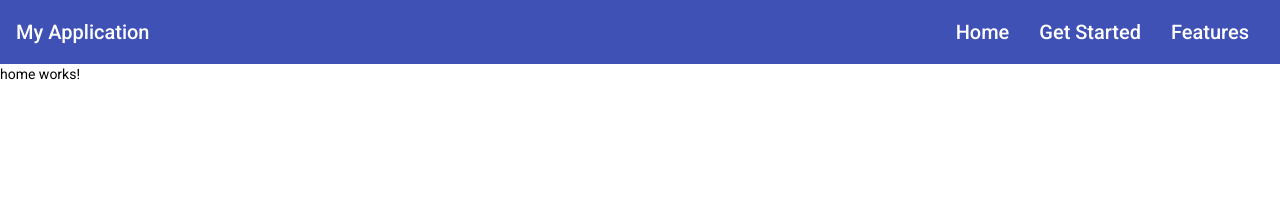
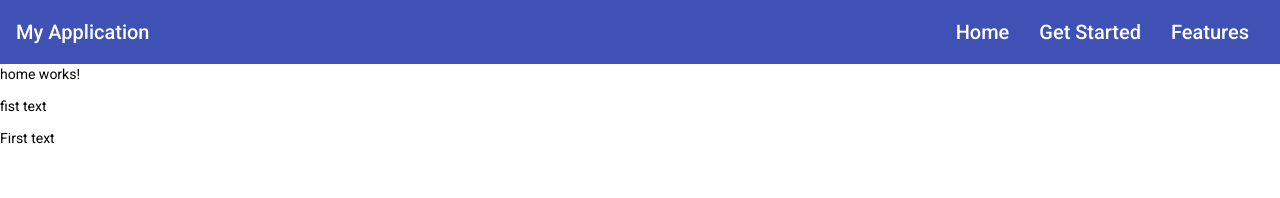
Before and after one commit to bngams/ngsample-2012, an Angular app: page /1/home in a window 1280 px wide. Shown: the top 198 px of the page. Built offline with nearby package versions, Linux system fonts and the light colour scheme.

Commit message:
param condition in template

```diff
--- a/src/app/components/home/home.component.html
+++ b/src/app/components/home/home.component.html
@@ -1 +1,8 @@
 <p>home works!</p>
+<p>{{ param ? 'fist text' : 'second text' }}</p>
+<p *ngIf="param else otherTemplate">
+    First text
+</p>
+<ng-template #otherTemplate>
+    second text
+</ng-template>
--- a/src/app/components/home/home.component.ts
+++ b/src/app/components/home/home.component.ts
@@ -7,6 +7,7 @@ import { ActivatedRoute } from '@angular/router';
   styleUrls: ['./home.component.scss']
 })
 export class HomeComponent implements OnInit {
+  param: string;
 
   // DI
   // <portee> nom de l'attribut <Type>
@@ -16,8 +17,8 @@ export class HomeComponent implements OnInit {
 
   ngOnInit(): void {
     // this.route.paramMap.get().subscribe...
-    const param = this.route.snapshot.paramMap.get('param');
-    console.log('use home param', param);
+    this.param = this.route.snapshot.paramMap.get('param');
+    console.log('use home param', this.param);
   }
 
 }
```
